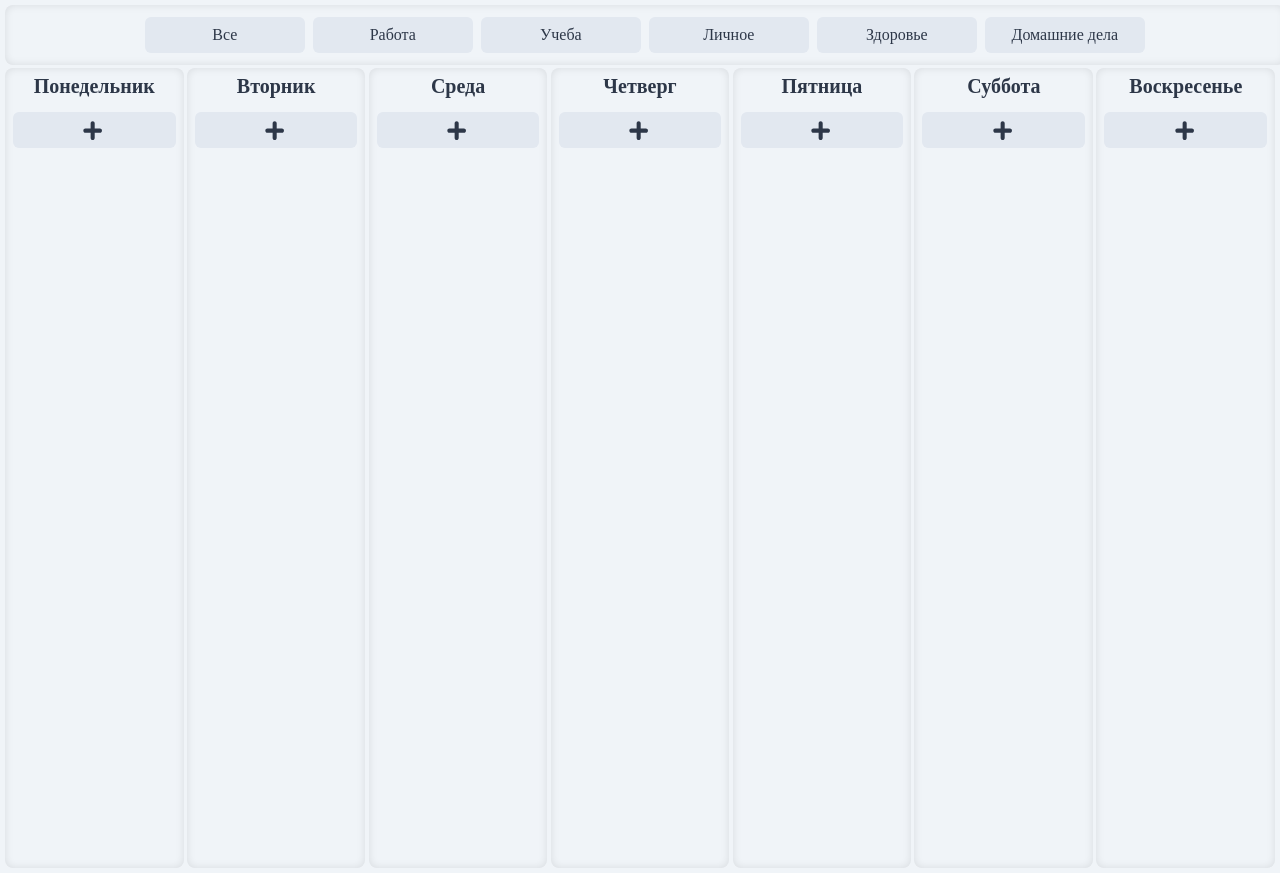
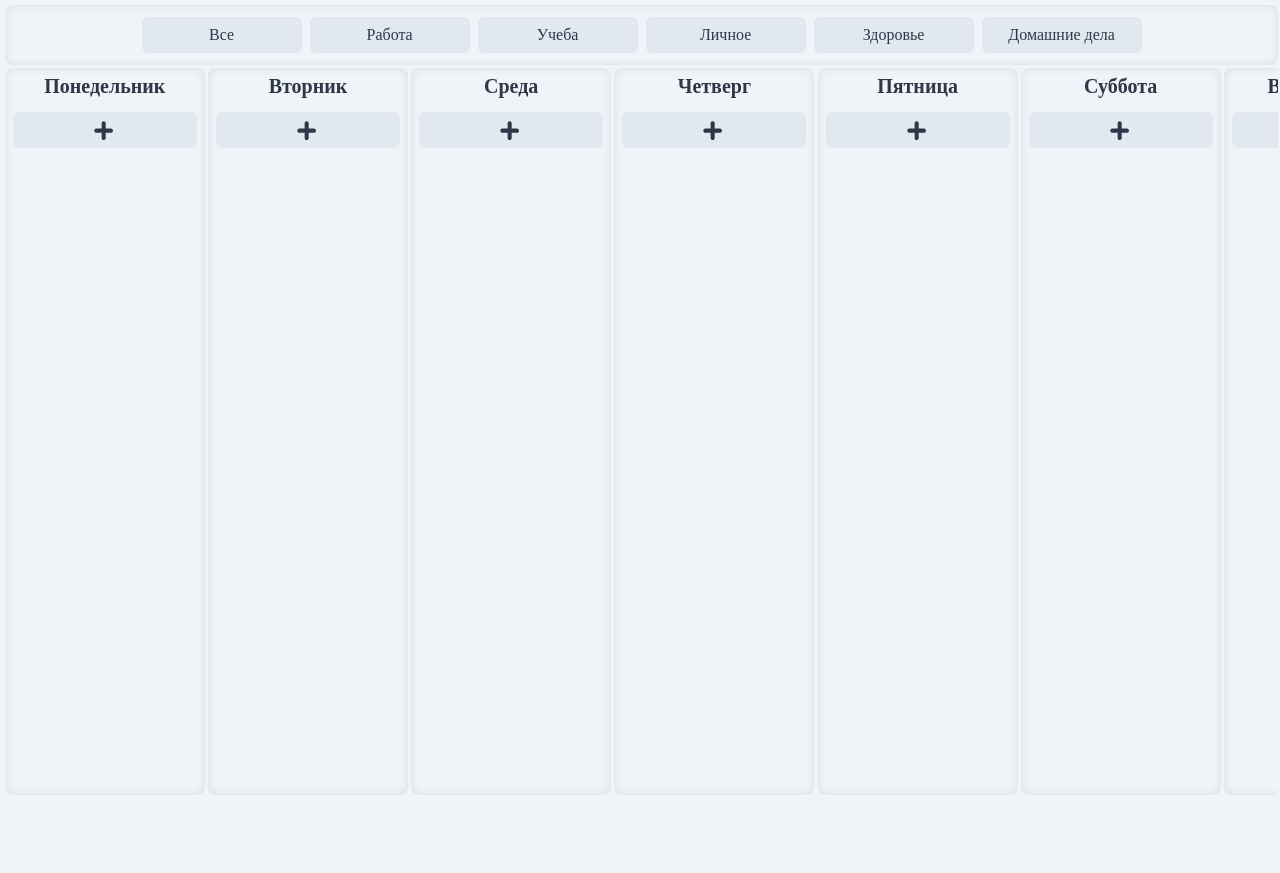
Before and after one commit to deaDKn19ht/Task-Tracker, a Vue app: page / in a window 1280 px wide. After the commit the page ends 800 px from the top, so only its background shows below. Built offline with nearby package versions, Linux system fonts and the light colour scheme.

Commit message:
Added_a_done_button,_fixed_some_bugs_and_formatted_all_components

```diff
--- a/src/App.vue
+++ b/src/App.vue
@@ -9,7 +9,9 @@
 </template>
 
 <style lang="scss">
-  html, body, #app {
+html,
+body,
+#app {
   margin: 0;
   padding: 0;
   width: 100%;
@@ -17,6 +19,7 @@
   background: #f0f4f8;
 
 }
+
 .app-container {
   min-height: 100%;
   box-sizing: border-box;
--- a/src/components/Button.vue
+++ b/src/components/Button.vue
@@ -1,10 +1,13 @@
 <template>
-        <button><div v-html="props.btn_name"></div></button>
+    <button>
+        <div v-html="props.btn_name"></div>
+    </button>
 </template>
 
 <script setup>
 const props = defineProps({
     btn_name: String,
+    disabled: Boolean,
 });
 </script>
 
--- a/src/components/DayColumn.vue
+++ b/src/components/DayColumn.vue
@@ -1,5 +1,6 @@
 <template>
-  <Draggable v-model="localTasks" item-key="id" group="tasks" @change="onChange" @end="onDragEnd" class="day-column" :class="{ 'is-empty': localTasks.length === 0 }">
+  <Draggable v-model="localTasks" item-key="id" group="tasks" @change="onChange" @end="onDragEnd" class="day-column"
+    :class="{ 'is-empty': localTasks.length === 0 }">
     <template #header>
       <div class="day-header">
         <h3>{{ props.day }}</h3>
@@ -60,7 +61,6 @@ const onChange = (evt) => {
     const task = added.element
     taskStore.updateTaskDay(task.id, props.day)
   }
-
   // После любых изменений сохраняем задачи в localStorage
   localStorageStore.saveTasks(taskStore.tasksList)
 }
@@ -82,14 +82,14 @@ const handleEdit = (task) => {
 }
 
 const btn_icon_plus = `<svg xmlns="http://www.w3.org/2000/svg" width="24" height="24" viewBox="0 0 36 36"><path fill="currentColor" d="M19.05 5.06c0-1.68-1.37-3.06-3.06-3.06s-3.07 1.38-3.06 3.06v7.87H5.06C3.38 12.93 2 14.3 2 15.99c0 1.68 1.38 3.06 3.06 3.06h7.87v7.86c0 1.68 1.37 3.06 3.06 3.06c1.68 0 3.06-1.37 3.06-3.06v-7.86h7.86c1.68 0 3.06-1.37 3.06-3.06c0-1.68-1.37-3.06-3.06-3.06h-7.86z"/></svg>`
-const btn_icon_cross =`<svg xmlns="http://www.w3.org/2000/svg" width="24" height="24" viewBox="0 0 44 44"><path fill="currentColor" fill-rule="evenodd" d="m21.002 26.588l10.357 10.604c1.039 1.072 1.715 1.083 2.773 0l2.078-2.128c1.018-1.042 1.087-1.726 0-2.839L25.245 21L36.211 9.775c1.027-1.055 1.047-1.767 0-2.84l-2.078-2.127c-1.078-1.104-1.744-1.053-2.773 0L21.002 15.412L10.645 4.809c-1.029-1.053-1.695-1.104-2.773 0L5.794 6.936c-1.048 1.073-1.029 1.785 0 2.84L16.759 21L5.794 32.225c-1.087 1.113-1.029 1.797 0 2.839l2.077 2.128c1.049 1.083 1.725 1.072 2.773 0z"/></svg>`
+const btn_icon_cross = `<svg xmlns="http://www.w3.org/2000/svg" width="24" height="24" viewBox="0 0 44 44"><path fill="currentColor" fill-rule="evenodd" d="m21.002 26.588l10.357 10.604c1.039 1.072 1.715 1.083 2.773 0l2.078-2.128c1.018-1.042 1.087-1.726 0-2.839L25.245 21L36.211 9.775c1.027-1.055 1.047-1.767 0-2.84l-2.078-2.127c-1.078-1.104-1.744-1.053-2.773 0L21.002 15.412L10.645 4.809c-1.029-1.053-1.695-1.104-2.773 0L5.794 6.936c-1.048 1.073-1.029 1.785 0 2.84L16.759 21L5.794 32.225c-1.087 1.113-1.029 1.797 0 2.839l2.077 2.128c1.049 1.083 1.725 1.072 2.773 0z"/></svg>`
 </script>
 
 <style lang="scss" scoped>
 .day-column {
   display: flex;
   flex-direction: column;
-  flex: 1 1 0;
+  flex: 1 1 200px;
   min-height: 100%;
   max-height: 100%;
   box-sizing: border-box;
@@ -99,14 +99,12 @@ const btn_icon_cross =`<svg xmlns="http://www.w3.org/2000/svg" width="24" height
   margin: 0;
   box-shadow: inset 0 0 8px rgba(0, 0, 0, 0.1);
   overflow-y: auto;
-  min-width: 0;
   transition: min-width 0.3s ease;
-
+  min-width: 200px;
+  max-width: 100%;
 
   &.is-empty {
-    flex-shrink: 0;
-    min-width: 100%;
-
+    flex: 0 0 200px;
   }
 }
 
@@ -123,5 +121,4 @@ h3 {
   font-weight: 600;
   text-align: center;
 }
-
 </style>
--- a/src/components/Header.vue
+++ b/src/components/Header.vue
@@ -1,9 +1,9 @@
 <template>
     <div class="header">
         <div>
-        <Button @click="setCategoryFilter('')" :btn_name="'Все'" :class="{active: selectedCategory===''}" />
+            <Button @click="setCategoryFilter('')" :btn_name="'Все'" :class="{ active: selectedCategory === '' }" />
             <Button v-for="category in taskStore.categories" :key="category.value" :btn_name="category.label"
-        :class="{active: selectedCategory === category.value}" @click="setCategoryFilter(category.value)" />
+                :class="{ active: selectedCategory === category.value }" @click="setCategoryFilter(category.value)" />
         </div>
     </div>
 </template>
@@ -22,7 +22,7 @@
 
 <style lang="scss" scoped>
 .header {
-        width: 100vw;
+    width: 99.5vw;
     background-color: #f0f4f8;
     border-radius: 8px;
     padding: 0.75rem 1rem;
--- a/src/components/TaskCard.vue
+++ b/src/components/TaskCard.vue
@@ -1,10 +1,11 @@
 <template>
-    <div :class="['task-card', `task-card--${props.task.category}`]">
+    <div :class="['task-card', `task-card--${props.task.done ? 'done' : props.task.category}`]">
         <div v-if="!isEditing">
             <h4>{{ props.task.title }}</h4>
             <p>{{ props.task.description }}</p>
             <Button @click="toggleMenu" :btn_name="btn_icon_menu" />
             <div v-if="showMenu" class="menu">
+                <Button @click="markDone" :btn_name="btn_icon_done" />
                 <Button @click="startEditing" :btn_name="btn_icon_edit" />
                 <Button @click="emitDelete" :btn_name="btn_icon_del" />
             </div>
@@ -28,8 +29,11 @@
 </template>
 
 <script setup>
+import { useTaskStore } from '../stores/taskStore';
 import Button from './Button.vue'
 import { ref, watch, nextTick } from 'vue'
+
+const taskStore = useTaskStore()
 const props = defineProps({
     task: Object,
 });
@@ -47,8 +51,12 @@ watch(() => props.task,
         editableCategory.value = newTask.category
     })
 const startEditing = () => {
+    if (taskStore.activeEditId && taskStore.activeEditId !== props.task.id) {
+        return
+    }
     isEditing.value = true
     showMenu.value = false
+    taskStore.activeEditId = props.task.id
     nextTick(() => {
         autoResize()
     })
@@ -65,9 +73,11 @@ const saveEdit = () => {
         category: editableCategory.value
     })
     isEditing.value = false
+    taskStore.activeEditId = null
 }
 const cancelEdit = () => {
     isEditing.value = false
+    taskStore.activeEditId = null
     editableTitle.value = props.task.title
     editableDescription.value = props.task.description
     editableCategory.value = props.task.category
@@ -80,12 +90,20 @@ const autoResize = () => {
     descriptionTextarea.value.style.height = 'auto'
     descriptionTextarea.value.style.height = descriptionTextarea.value.scrollHeight + 'px'
 }
+const markDone = () => {
+    emit('edit', {
+        ...props.task,
+        done: !props.task.done
+    })
+    showMenu.value = false
+}
 
 const btn_icon_menu = `<svg xmlns="http://www.w3.org/2000/svg" width="24" height="24" viewBox="0 0 24 24"><path fill="currentColor" fill-rule="evenodd" d="M19.75 12a.75.75 0 0 0-.75-.75H5a.75.75 0 0 0 0 1.5h14a.75.75 0 0 0 .75-.75m0-5a.75.75 0 0 0-.75-.75H5a.75.75 0 0 0 0 1.5h14a.75.75 0 0 0 .75-.75m0 10a.75.75 0 0 0-.75-.75H5a.75.75 0 0 0 0 1.5h14a.75.75 0 0 0 .75-.75" clip-rule="evenodd"/></svg>`
 const btn_icon_edit = `<svg xmlns="http://www.w3.org/2000/svg" width="24" height="24" viewBox="0 0 24 24"><path fill="currentColor" fill-rule="evenodd" d="M15.137 3.47a.75.75 0 0 0-1.06 0l-9.193 9.192a.75.75 0 0 0-.195.34l-1 3.83a.75.75 0 0 0 .915.915l3.828-1a.75.75 0 0 0 .341-.196l9.192-9.192a.75.75 0 0 0 0-1.06zM6.088 13.579l8.519-8.518l1.767 1.767l-8.518 8.519l-2.393.625z" clip-rule="evenodd"/><path fill="currentColor" d="M4 19.25a.75.75 0 0 0 0 1.5h15a.75.75 0 0 0 0-1.5z"/></svg>`
 const btn_icon_del = `<svg xmlns="http://www.w3.org/2000/svg" width="24" height="24" viewBox="0 0 24 24"><path fill="currentColor" d="M6 19c0 1.1.9 2 2 2h8c1.1 0 2-.9 2-2V7H6zm2.46-7.12l1.41-1.41L12 12.59l2.12-2.12l1.41 1.41L13.41 14l2.12 2.12l-1.41 1.41L12 15.41l-2.12 2.12l-1.41-1.41L10.59 14zM15.5 4l-1-1h-5l-1 1H5v2h14V4z"/></svg>`
 const btn_icon_save = `<svg xmlns="http://www.w3.org/2000/svg" width="24" height="24" viewBox="0 0 20 20"><path fill="currentColor" d="m15.3 5.3l-6.8 6.8l-2.8-2.8l-1.4 1.4l4.2 4.2l8.2-8.2z"/></svg>`
 const btn_icon_cancel = `<svg xmlns="http://www.w3.org/2000/svg" width="24" height="24" viewBox="0 0 44 44"><path fill="currentColor" fill-rule="evenodd" d="m21.002 26.588l10.357 10.604c1.039 1.072 1.715 1.083 2.773 0l2.078-2.128c1.018-1.042 1.087-1.726 0-2.839L25.245 21L36.211 9.775c1.027-1.055 1.047-1.767 0-2.84l-2.078-2.127c-1.078-1.104-1.744-1.053-2.773 0L21.002 15.412L10.645 4.809c-1.029-1.053-1.695-1.104-2.773 0L5.794 6.936c-1.048 1.073-1.029 1.785 0 2.84L16.759 21L5.794 32.225c-1.087 1.113-1.029 1.797 0 2.839l2.077 2.128c1.049 1.083 1.725 1.072 2.773 0z"/></svg>`
+const btn_icon_done = `<svg xmlns="http://www.w3.org/2000/svg" width="24" height="24" viewBox="0 0 24 24"><path fill="currentColor" d="M9 16.17l-3.88-3.88-1.41 1.41L9 19 20.59 7.41 19.17 6z"/></svg>`
 
 </script>
 
@@ -95,7 +113,8 @@ $category-colors: (
     studies: #d69e2e,
     personal: #38a169,
     health: #e53e3e,
-    housework: #805ad5
+    housework: #805ad5,
+    done: #a0aec0
 );
 
 .task-card {
@@ -113,7 +132,7 @@ $category-colors: (
     @each $category, $color in $category-colors {
         &--#{$category} {
             border-left: 6px solid $color;
-            box-shadow: 0 0 6px rgba(red($color), green($color), blue($color), 0.5);
+            box-shadow: 0 0 6px rgba($color, 0.5);
         }
     }
 }
--- a/src/components/TaskForm.vue
+++ b/src/components/TaskForm.vue
@@ -13,14 +13,14 @@
             <option value="health">Здоровье</option>
             <option value="housework">Домашние дела</option>
         </select>
-        <Button :btn_name="btn_icon_plus" @click="addTaskAndEmit" />
+        <Button :btn_name="btn_icon_plus" @click="addTaskAndEmit" :disabled="!taskStore.task.title.trim()" />
     </div>
 </template>
 
 <script setup>
 import Button from './Button.vue';
 import { useTaskStore } from '../stores/taskStore'
-    import {ref, onMounted, watch} from 'vue'
+import { ref, onMounted, watch } from 'vue'
 
 
 const taskStore = useTaskStore()
@@ -30,7 +30,7 @@
 });
 const emit = defineEmits(['submitted'])
 const descriptionTextarea = ref(null)
-    const autoResize = () =>  {
+const autoResize = () => {
     if (!descriptionTextarea.value) return;
     descriptionTextarea.value.style.height = 'auto';
     descriptionTextarea.value.style.height = descriptionTextarea.value.scrollHeight + 'px';
@@ -43,8 +43,11 @@
 });
 
 const addTaskAndEmit = () => {
-        taskStore.addTask(props.day)
+    const success = taskStore.addTask(props.day)
+    if (success) {
         emit('submitted')
+    }
+
 }
 
 const btn_icon_plus = `<svg xmlns="http://www.w3.org/2000/svg" width="24" height="24" viewBox="0 0 36 36"><path fill="currentColor" d="M19.05 5.06c0-1.68-1.37-3.06-3.06-3.06s-3.07 1.38-3.06 3.06v7.87H5.06C3.38 12.93 2 14.3 2 15.99c0 1.68 1.38 3.06 3.06 3.06h7.87v7.86c0 1.68 1.37 3.06 3.06 3.06c1.68 0 3.06-1.37 3.06-3.06v-7.86h7.86c1.68 0 3.06-1.37 3.06-3.06c0-1.68-1.37-3.06-3.06-3.06h-7.86z"/></svg>`
@@ -67,7 +70,9 @@ h4 {
     color: #2d3748;
 }
 
-input, textarea, select {
+input,
+textarea,
+select {
     width: 100%;
     margin-bottom: 0.5rem;
     padding: 0.5rem;
--- a/src/components/WeekView.vue
+++ b/src/components/WeekView.vue
@@ -19,7 +19,10 @@
     display: flex;
     gap: 0.2rem;
     justify-content: space-around;
-        height: 100vh;
+    max-height: 98vh;
+    height: 98vh;
+    width: 99.5vw;
+    overflow-y: hidden;
 
     div {
         flex: 1;
--- a/src/stores/taskStore.js
+++ b/src/stores/taskStore.js
@@ -10,6 +10,7 @@ export const useTaskStore = defineStore("TaskStore", () => {
     description: "",
     category: "",
     day: "",
+    done: false,
   });
   const days = [
     "Понедельник",
@@ -28,7 +29,8 @@ export const useTaskStore = defineStore("TaskStore", () => {
     { value: "housework", label: "Домашние дела" },
   ];
   const selectedCategory = ref("");
-  const activeFormDay = ref(null)
+  const activeFormDay = ref(null);
+  const activeEditId = ref(null);
 
   const filteredTasks = computed(() => {
     if (!selectedCategory.value) {
@@ -46,11 +48,12 @@ export const useTaskStore = defineStore("TaskStore", () => {
 
   const addTask = (day) => {
     task.value.day = day;
-    task.value.title.trim().length > 0
+    return task.value.title.trim().length > 0
       ? (tasksList.value.push({ ...task.value, id: Date.now() }),
         localStorageStore.saveTasks(tasksList.value),
-        cleanTask())
-      : null;
+        cleanTask(),
+        true)
+      : false;
   };
   const cleanTask = () => {
     (task.value.id = Date.now()),
@@ -66,7 +69,7 @@ export const useTaskStore = defineStore("TaskStore", () => {
     const taskIndex = tasksList.value.findIndex((task) => task.id === taskId);
     if (taskIndex !== -1) {
       tasksList.value[taskIndex].day = newDay;
-      localStorageStore.saveTasks(tasksList.value); // Сохраняем изменения в localStorage
+      localStorageStore.saveTasks(tasksList.value);
     }
   };
   const deleteTask = (taskId) => {
@@ -88,6 +91,7 @@ export const useTaskStore = defineStore("TaskStore", () => {
     categories,
     filteredTasks,
     activeFormDay,
+    activeEditId,
     tasksForDay,
     addTask,
     updateTaskDay,
--- a/src/views/TaskBoard.vue
+++ b/src/views/TaskBoard.vue
@@ -14,7 +14,7 @@ import Header from '../components/Header.vue'
 .taskboard {
     display: flex;
     flex-direction: column;
-        height: 100%;
+    height: 100vh;
     width: 100vw;
     padding: 0.3rem;
     box-sizing: border-box;
```
Also changed, not shown: src/stores/localStorageStore.js (+13 -13 lines). Lines whose indentation alone changed are shown as unchanged.
